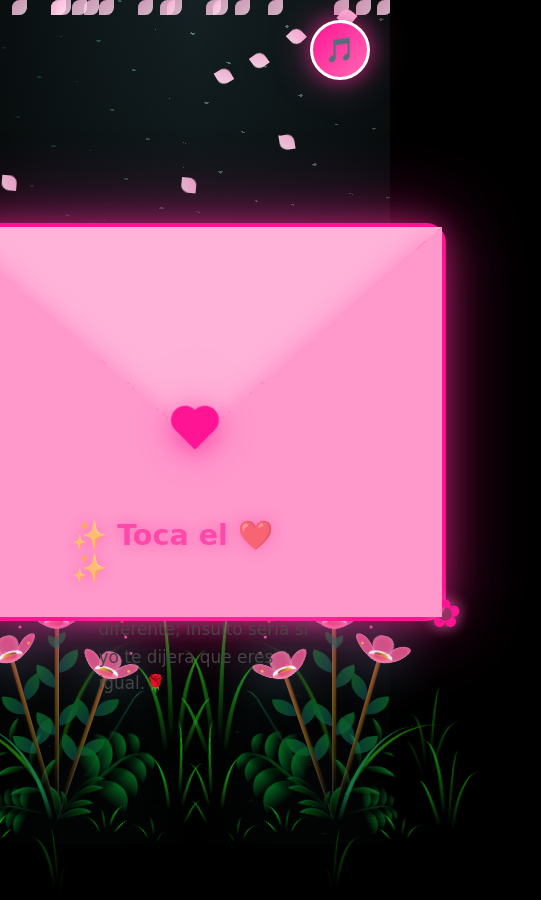
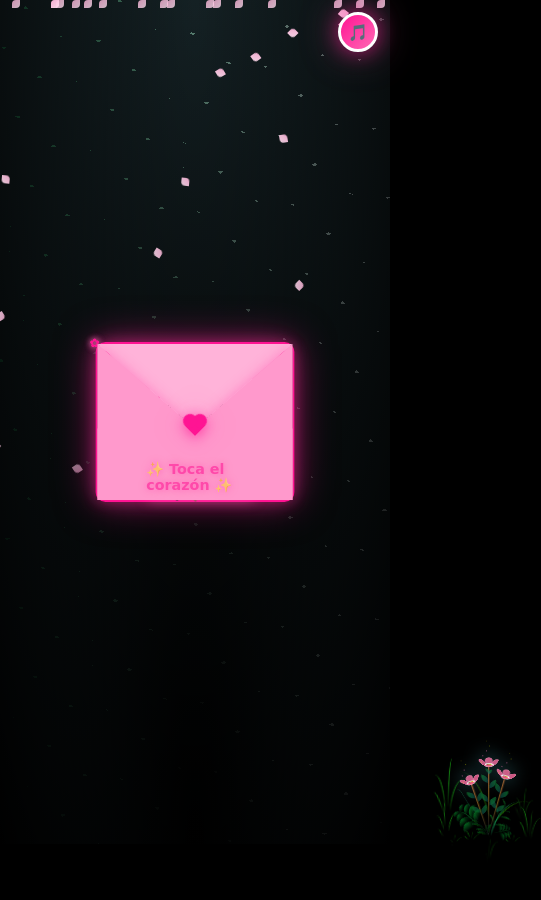
Before and after one commit to UserUnknown27/SanValentinSofia, a plain HTML site: page index.html in a window 390 px wide. Shown: the whole page, 541 px wide, since content can reach past the window. After the commit the page ends 864 px from the top, so only its background shows below. Drawn offline with Linux system fonts and the light colour scheme.

```diff
--- a/index.html
+++ b/index.html
@@ -1480,6 +1480,199 @@
             transform: scale(1.2);
           }
         }
+
+        /* ========== MEDIA QUERIES PARA RESPONSIVE ========== */
+
+        @media (max-width: 1024px) {
+          .flowers.left {
+            left: 5%;
+          }
+
+          .flowers.right {
+            right: 5%;
+          }
+
+          .container > .envelope-wrapper {
+            transform: scale(1.1);
+          }
+        }
+
+        @media (max-width: 768px) {
+          .container > .envelope-wrapper {
+            transform: scale(0.9);
+          }
+
+          .flowers.left {
+            left: -5%;
+            transform: scale(0.5) scaleX(-1);
+          }
+
+          .flowers.right {
+            right: -5%;
+            transform: scale(0.5);
+          }
+
+          .music-control {
+            width: 50px;
+            height: 50px;
+            font-size: 20px;
+          }
+
+          .envelope-wrapper::before,
+          .envelope-wrapper::after {
+            font-size: 24px;
+          }
+
+          .petal {
+            width: 12px;
+            height: 12px;
+          }
+        }
+
+        @media (max-width: 640px) {
+          body {
+            min-height: 100vh;
+            overflow-y: auto;
+          }
+
+          .container > .envelope-wrapper {
+            transform: scale(0.75);
+          }
+
+          .flowers.left {
+            left: -15%;
+            transform: scale(0.35) scaleX(-1);
+          }
+
+          .flowers.right {
+            right: -15%;
+            transform: scale(0.35);
+          }
+
+          .music-control {
+            width: 45px;
+            height: 45px;
+            font-size: 18px;
+            top: 15px;
+            right: 15px;
+          }
+
+          .envelope-wrapper::before,
+          .envelope-wrapper::after {
+            font-size: 20px;
+            top: -12px;
+            bottom: -12px;
+            left: -12px;
+            right: -12px;
+          }
+
+          .envelope-wrapper > .envelope {
+            width: 300px;
+            height: 240px;
+          }
+
+          .envelope-wrapper > .envelope::before {
+            border-top: 130px solid var(--envelope-tab);
+            border-right: 150px solid transparent;
+            border-left: 150px solid transparent;
+          }
+
+          .envelope-wrapper > .envelope::after {
+            border-top: 130px solid transparent;
+            border-right: 150px solid var(--envelope-cover);
+            border-bottom: 110px solid var(--envelope-cover);
+            border-left: 150px solid var(--envelope-cover);
+          }
+
+          .envelope > .letter {
+            padding: 20px 12px;
+            font-size: 12px;
+          }
+
+          .envelope > .letter > .text {
+            font-size: 11px;
+          }
+
+          .envelope > .letter > .text strong {
+            font-size: 14px;
+          }
+
+          .click-me {
+            font-size: 16px;
+          }
+
+          .petal {
+            width: 10px;
+            height: 10px;
+          }
+        }
+
+        @media (max-width: 480px) {
+          .container > .envelope-wrapper {
+            transform: scale(0.65);
+          }
+
+          .flowers.left {
+            left: -25%;
+            transform: scale(0.25) scaleX(-1);
+          }
+
+          .flowers.right {
+            right: -25%;
+            transform: scale(0.25);
+          }
+
+          .music-control {
+            width: 40px;
+            height: 40px;
+            font-size: 16px;
+            top: 12px;
+            right: 12px;
+          }
+
+          .envelope-wrapper::before,
+          .envelope-wrapper::after {
+            font-size: 18px;
+          }
+
+          .click-me {
+            font-size: 14px;
+          }
+
+          .envelope > .letter > .text {
+            font-size: 10px;
+            line-height: 1.4;
+          }
+
+          .petal {
+            width: 8px;
+            height: 8px;
+          }
+        }
+
+        @media (max-width: 360px) {
+          .container > .envelope-wrapper {
+            transform: scale(0.55);
+          }
+
+          .flowers {
+            display: none;
+          }
+
+          .music-control {
+            width: 35px;
+            height: 35px;
+            font-size: 14px;
+          }
+
+          .click-me {
+            font-size: 12px;
+          }
+
+          .envelope > .letter {
+            padding: 15px 10px;
+          }
+        }
     </style>
 </head>
 <body>
@@ -1507,7 +1700,7 @@
             <div class="envelope">
                 <div class="letter">
                     <div class="text">
-                        <strong>Sofia❤️</strong>
+                        <strong>Para Sofia❤️</strong>
                         <p>
                             Pero mírate: linda, tierna, hermosa. Algunos podrían llamarte fabulosa, humilde, graciosa, agraciada.
 
@@ -1520,7 +1713,7 @@
             </div>
             <div class="heart"></div>
             <div class="click-me">
-                <p>✨ Toca el ❤️ ✨</p>
+                <p>✨ Toca el corazón ✨</p>
             </div>
         </div>
     </div>
@@ -2029,5 +2222,4 @@
         });
     </script>
 </body>
-
 </html>
```
